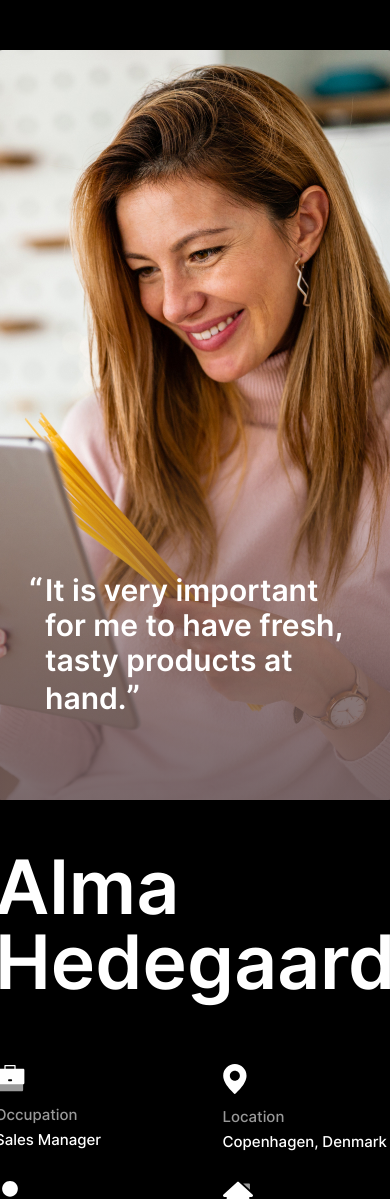
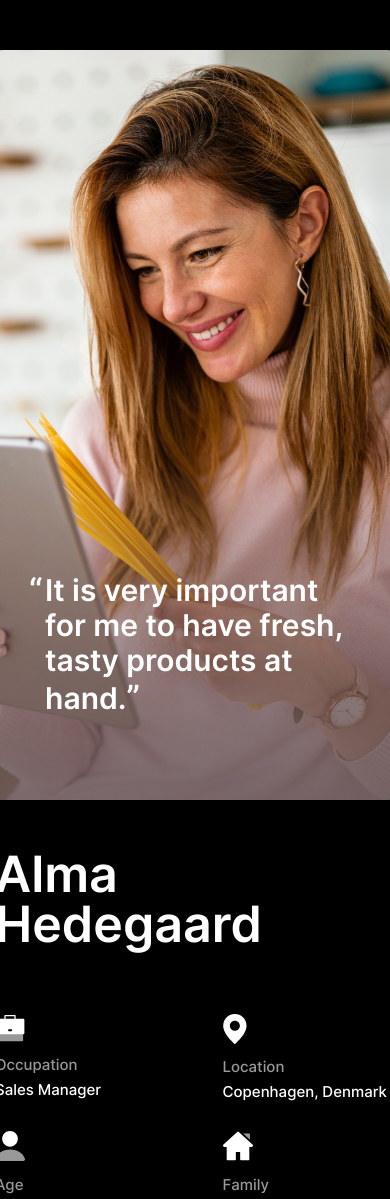
Before and after one commit to Ailushka/task-1, a plain HTML site: page index.html in a window 390 px wide. Shown: the top 1199 px of the page. Drawn offline with Linux system fonts and the light colour scheme.

Commit message:
added responsive h1 size

```diff
--- a/index.css
+++ b/index.css
@@ -185,6 +185,12 @@ progress::-webkit-progress-value {
   }
 }
 
+@media (max-width: 768px) {
+  .about__overview-title {
+    font-size: 50px;
+    line-height: calc(50 / 50);
+  }
+}
 
 .picture__image {
   max-width: 100%;
```
